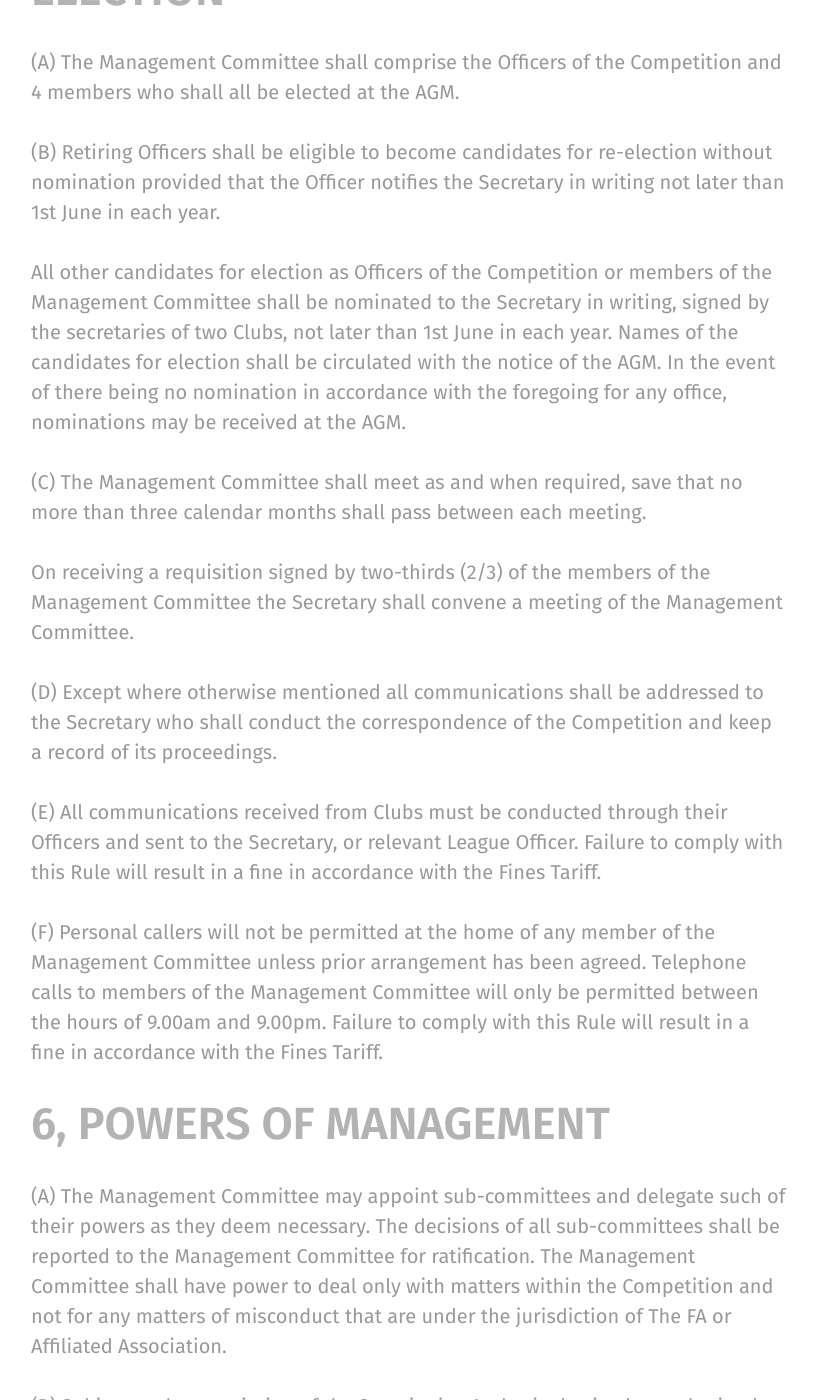
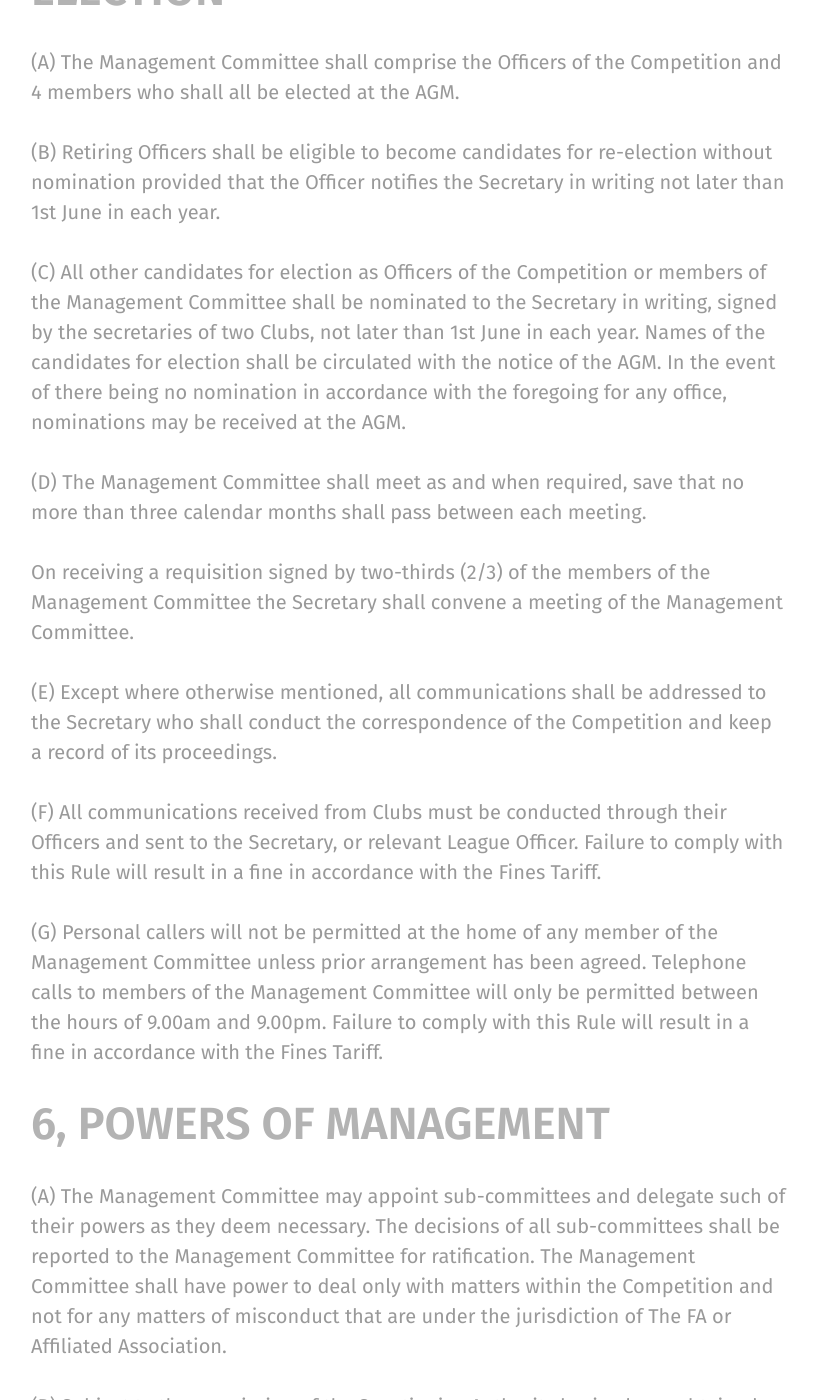
Before and after one commit to rotherleague/Rother, a Jekyll site: the page built from rules.md, in a window 1280 px wide and 1400 px high, scrolled down 9975 px. Shown: the whole window, without its empty margins (49-867 px from the left). Built offline with Jekyll 4.4.1, drawn with Linux system fonts in a browser that asks for light colours; nearby versions of some CDN libraries.

Commit message:
Update 05.md

```diff
--- a/_includes/rules/05.md
+++ b/_includes/rules/05.md
@@ -4,14 +4,14 @@
 
 (B)	Retiring Officers shall be eligible to become candidates for re-election without nomination provided that the Officer notifies the Secretary in writing not later than 1st June in each year.
 
-All other candidates for election as Officers of the Competition or members of the Management Committee shall be nominated to the Secretary in writing, signed by the secretaries of two Clubs, not later than 1st June in each year. Names of the candidates for election shall be circulated with the notice of the AGM. In the event of there being no nomination in accordance with the foregoing for any office, nominations may be received at the AGM.
+(C)	All other candidates for election as Officers of the Competition or members of the Management Committee shall be nominated to the Secretary in writing, signed by the secretaries of two Clubs, not later than 1st June in each year. Names of the candidates for election shall be circulated with the notice of the AGM. In the event of there being no nomination in accordance with the foregoing for any office, nominations may be received at the AGM.
 
-(C)	The Management Committee shall meet as and when required, save that no more than three calendar months shall pass between each meeting.
+(D)	The Management Committee shall meet as and when required, save that no more than three calendar months shall pass between each meeting.
 
 On receiving a requisition signed by two-thirds (2/3) of the members of the Management Committee the Secretary shall convene a meeting of the Management Committee.
 
-(D)	Except where otherwise mentioned all communications shall be addressed to the Secretary who shall conduct the correspondence of the Competition and keep a record of its proceedings.
+(E)	Except where otherwise mentioned, all communications shall be addressed to the Secretary who shall conduct the correspondence of the Competition and keep a record of its proceedings.
 
-(E)	All communications received from Clubs must be conducted through their Officers and sent to the Secretary, or relevant League Officer. Failure to comply with this Rule will result in a fine in accordance with the Fines Tariff.
+(F) All communications received from Clubs must be conducted through their Officers and sent to the Secretary, or relevant League Officer. Failure to comply with this Rule will result in a fine in accordance with the Fines Tariff.
 
-(F)	Personal callers will not be permitted at the home of any member of the Management Committee unless prior arrangement has been agreed. Telephone calls to members of the Management Committee will only be permitted between the hours of 9.00am and 9.00pm. Failure to comply with this Rule will result in a fine in accordance with the Fines Tariff.
+(G)	Personal callers will not be permitted at the home of any member of the Management Committee unless prior arrangement has been agreed. Telephone calls to members of the Management Committee will only be permitted between the hours of 9.00am and 9.00pm. Failure to comply with this Rule will result in a fine in accordance with the Fines Tariff.
```
